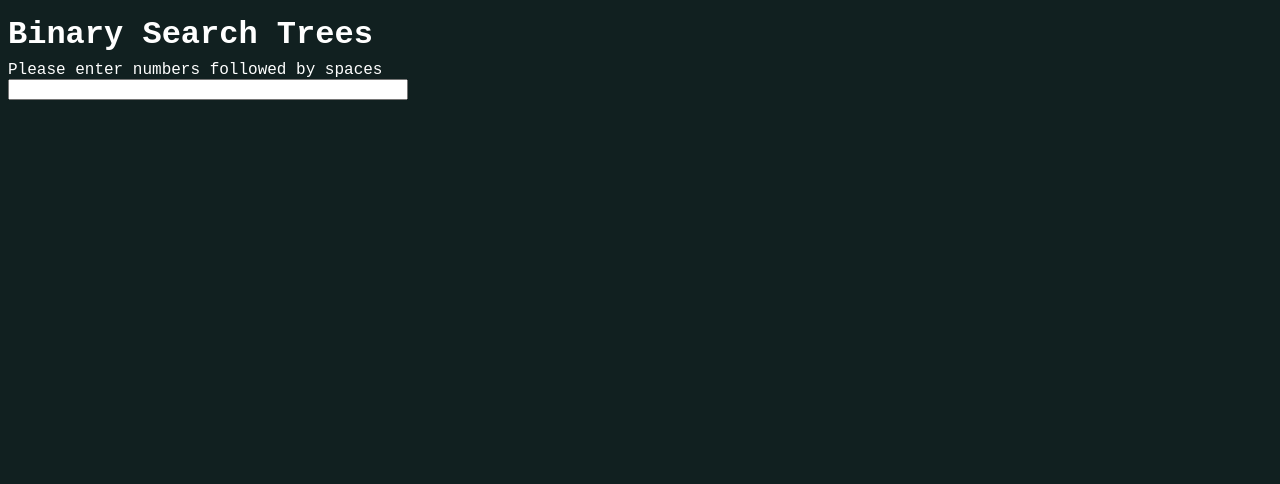
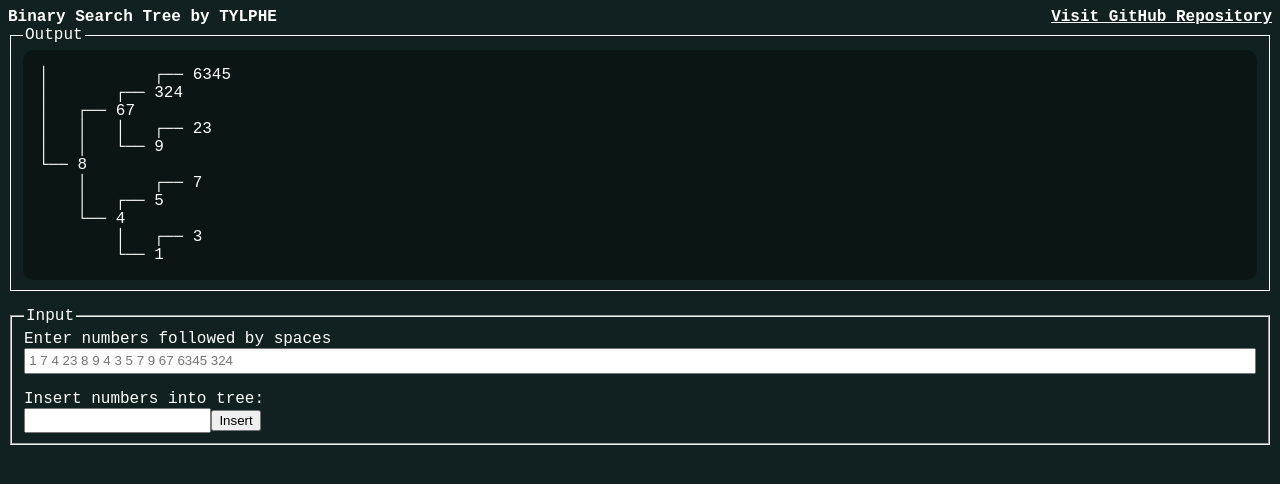
Before and after one commit to TYLPHE/binary-search-trees, a React (Create React App) app: page / in a window 1280 px wide. Shown: the top 484 px of the page. Built offline with nearby package versions, Linux system fonts and the light colour scheme.

Commit message:
save for the day

```diff
--- a/src/App.css
+++ b/src/App.css
@@ -1,17 +1,48 @@
 header {
   font-weight: bold;
-  font-size: 2rem;
-  padding: .5rem 0;
+  display: flex;
+  justify-content: space-between;
 }
-
+h1 {
+  background-color: rgba(0, 0, 0, 0.349);
+  border-radius: 10px;
+  text-align: center;
+}
 body {
   background-color: rgb(17, 32, 32);
   color: white;
   font-family: 'Courier New', Courier, monospace;
 }
-
+pre, .print {
+  background-color: rgba(0, 0, 0, 0.349);
+  padding: 1rem;
+  margin: 0;
+  border-radius: 10px;
+  white-space: pre-wrap;
+}
+input {
+  padding: .2rem;
+}
+a {
+  color: white;
+}
+a:visited {
+  color: rgb(184, 184, 184)
+}
+.App {
+  display: flex;
+  flex-direction: column;
+  gap: 1rem;
+}
 .input-container {
-  width: 400px;
+  display: flex;
+  flex-direction: column;
+  gap: 1rem;
+}
+.input-section {
   display: flex;
   flex-direction: column;
 }
+.print-container {
+  border: 1px solid white;
+}
--- a/src/App.js
+++ b/src/App.js
@@ -1,26 +1,55 @@
-import { useState } from 'react';
+import { useEffect, useState } from 'react';
 import './App.css';
 import Tree from './bst';
 import helper from './helper';
+import PrettyPrint from './PrettyPrint';
 
 function App() {
-  const [arr, setArr] = useState('')
+  const [arr, setArr] = useState([1, 7, 4, 23, 8, 9, 4, 3, 5, 7, 9, 67, 6345, 324]);
+  const [root, setRoot] = useState(Tree(arr).root);
+  const [insert, setInsert] = useState('');
+
+  useEffect(() => {
+    setRoot(Tree(arr).root);
+  }, [arr])
 
   function handleArray(e) {
     const convert = helper.convertInput(e.target.value);
     setArr(convert);
-    console.log(Tree(arr).root);
   }
 
+  function changeInsert(e) {
+    setInsert(e.target.value);
+  }
+
+  function handleInsert() {
+    setRoot(Tree(arr).insert(insert));
+    setInsert('');
+  }
   return (
     <div className="App">
-      <div className='input-container'>
-        <label htmlFor='array'>
-          Please enter numbers followed by spaces
-        </label>
-        <input type='text' id='array' onChange={handleArray}/>
-        <div>{arr}</div>
-      </div>
+      <fieldset className='print-container'>
+        <legend>Output</legend>
+        <PrettyPrint root={root}/>
+      </fieldset>
+
+      <fieldset className='input-container'>
+        <legend>Input</legend>
+        <div className='input-section'>
+          <label htmlFor='array'>Enter numbers followed by spaces</label>
+          <input type='text' id='array' onChange={(e) => handleArray(e)} placeholder='1 7 4 23 8 9 4 3 5 7 9 67 6345 324'/>
+        </div>
+
+        <div className='input-section'>
+          <label htmlFor='input'>Insert numbers into tree: </label>
+          <div>
+            <input type='number' id='input' onChange={(e) => changeInsert(e)} value={insert}/>
+            <button onClick={() => handleInsert()}>Insert</button>
+          </div>
+        </div>
+      </fieldset>
+
+
     </div>
   );
 }
--- a/src/Header.js
+++ b/src/Header.js
@@ -1,9 +1,12 @@
-function Header() {
+function heaer() {
   return (
     <header>
-      Binary Search Trees
+      <div>Binary Search Tree by TYLPHE</div>
+      <a href="https://github.com/tylphe/binary-search-trees">
+        Visit GitHub Repository
+      </a>
     </header>
   )
 }
 
-export default Header;
+export default heaer;
--- /dev/null
+++ b/src/PrettyPrint.js
@@ -0,0 +1,31 @@
+
+function PrettyPrint(props) {
+  function print(node = props.root, text = '', isLeft = true, str = []) {
+    if (node.right !== null) {
+      print(node.right, `${text}${isLeft ? '│   ' : '    '}`, false, str);
+    }
+
+    str.push(`${text}${isLeft ? '└── ' : '┌── '}${node.data}`);
+
+    if (node.left !== null) {
+      print(node.left, `${text}${isLeft ? '    ' : '│   '}`, true, str);
+    }
+    return str;
+  }
+
+  function PrintLines() {
+    let arr = print();
+    let returnArr = [];
+    for (let i = 0; i < arr.length; i += 1) {
+      returnArr.push(<div key={i}>{arr[i]}</div>);
+    }
+    return <>{returnArr}</>;
+  }
+  return (
+    <div className='print'>
+      <PrintLines />
+    </div>
+  )
+}
+
+export default PrettyPrint;
--- a/src/helper.js
+++ b/src/helper.js
@@ -1,20 +1,22 @@
 const helper = {
-  convertInput: (str) => {
+  convertInput(str) {
     const tmp = str.split(' ');
     const newArr = [];
     for (let i = 0; i < tmp.length; i += 1) {
       if (tmp[i]) newArr.push(parseInt(tmp[i]))
     }
     return newArr;
-  }
+  },
+
+  prettyPrint(node, prefix = '', isLeft = true) {
+    if (node.right !== null) {
+      this.prettyPrint(node.right, `${prefix}${isLeft ? '│   ' : '    '}`, false);
+    }
+    console.log(`${prefix}${isLeft ? '└── ' : '┌── '}${node.data}`);
+    if (node.left !== null) {
+      this.prettyPrint(node.left, `${prefix}${isLeft ? '    ' : '│   '}`, true);
+    }
+  },
 }
-// function convertInput(str) {
-//   const tmp = str.split(' ');
-//   const newArr = [];
-//   for (let i = 0; i < tmp.length; i += 1) {
-//     if (tmp[i]) newArr.push(parseInt(tmp[i]))
-//   }
-//   return newArr;
-// }
 
 export default helper;
--- /dev/null
+++ b/src/strings.js
@@ -0,0 +1,5 @@
+const strings = {
+
+}
+
+export default strings;
```
Also changed, not shown: src/bst.js (+7 -4 lines).
